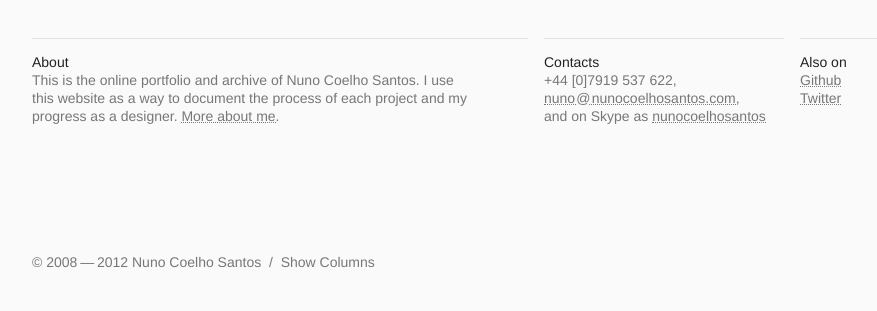
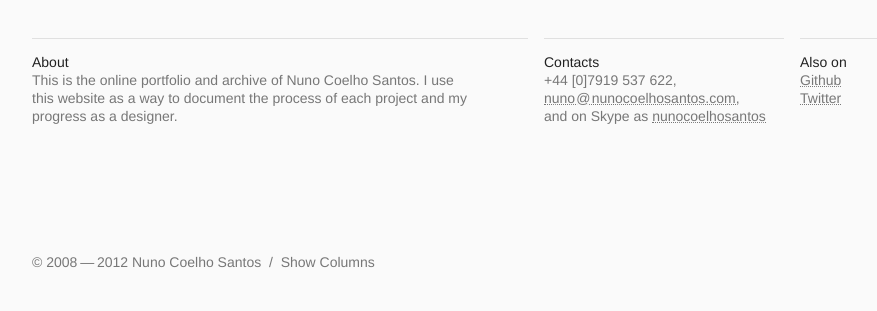
Before and after one commit to nunosans/nunocoelhosantos, a PHP site: page /en/profile in a window 1280 px wide. Shown: the part 1735-2046 px from the top of the page, without its empty margins (104-981 px from the left). Run offline with PHP 8.4, Linux system fonts and the light colour scheme; data that the repository does not hold is empty; some libraries are stand-ins or nearby versions.

Commit message:
hidding profile link on footer when on profile

```diff
--- a/en/footer.inc.php
+++ b/en/footer.inc.php
@@ -4,7 +4,7 @@
 		<p>
 			This is the online portfolio and archive of Nuno Coelho Santos.
 			I use this website as a way to document the process of each project and my progress as a designer.
-			<a href="/en/profile">More about me</a>.
+			<? if ($nav != 'profile'): ?><a href="/en/profile">More about me</a>.<? endif; ?>
 		</p>
 	</div>
 	<div class="txt grid2">
--- a/en/profile/index.php
+++ b/en/profile/index.php
@@ -1,4 +1,4 @@
-<? $project='NO'; include_once("../header.inc.php"); ?>
+<? $nav='profile'; $project='NO'; include_once("../header.inc.php"); ?>
 
 <div class="project-nav">
 	<h2>Profile</h2>
```
